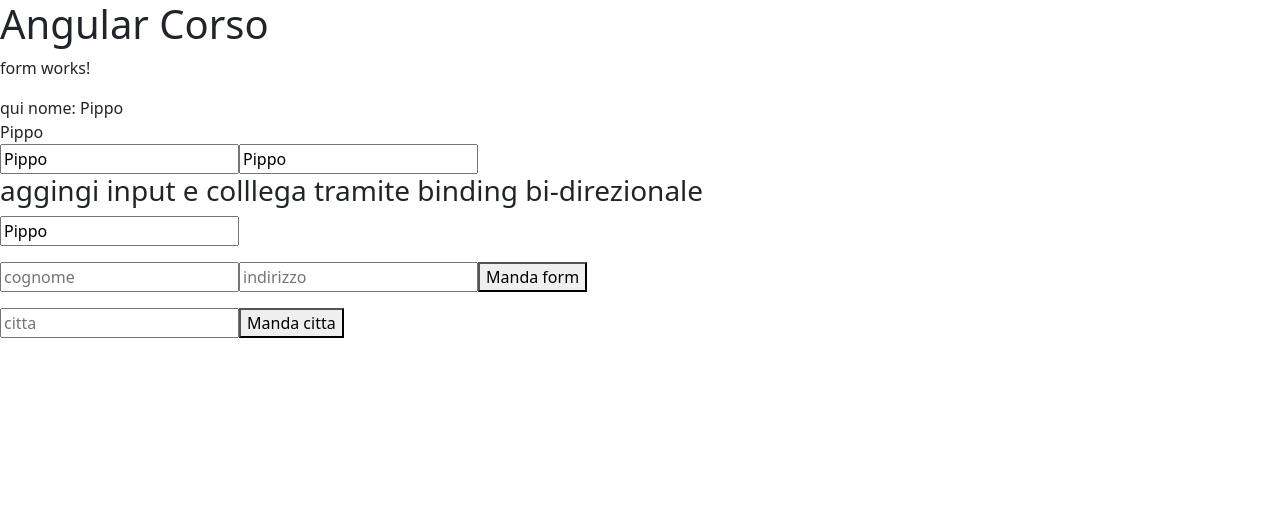
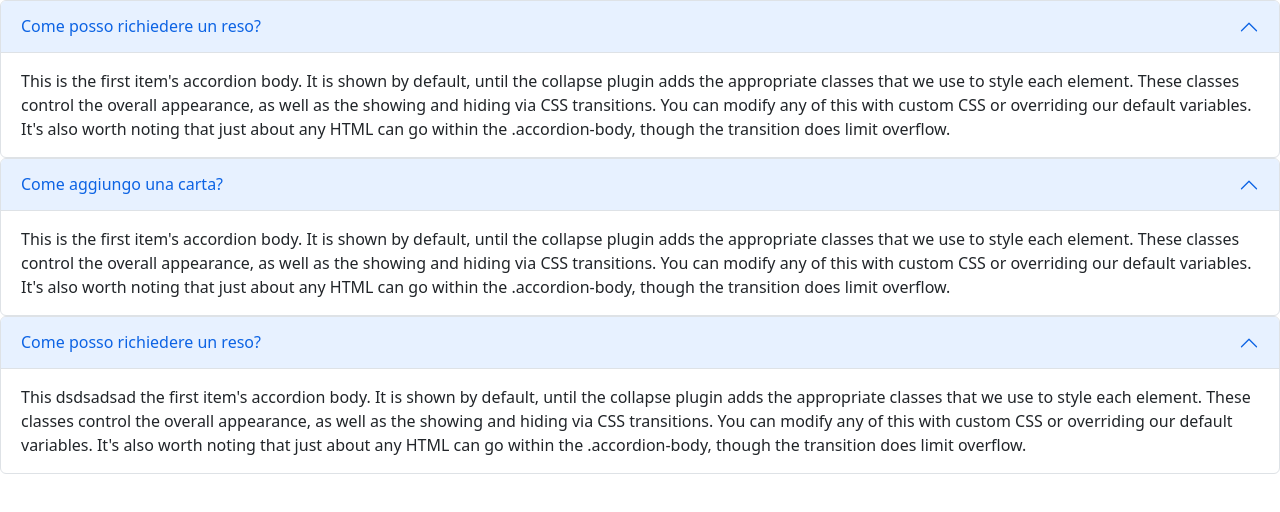
Before and after one commit to ironmanromeo/angular-corso, an Angular app: page / in a window 1280 px wide. Shown: the top 512 px of the page. Built offline with nearby package versions, Linux system fonts and the light colour scheme.

Commit message:
lezione 5 - esercizio accordion

```diff
--- a/angular.json
+++ b/angular.json
@@ -98,5 +98,8 @@
         }
       }
     }
+  },
+  "cli": {
+    "analytics": false
   }
 }
--- /dev/null
+++ b/src/app/accordion/accordion.component.html
@@ -0,0 +1,14 @@
+<div class="accordion" id="accordionPanelsStayOpenExample">
+  <div class="accordion-item" (click)="changeStatus()">
+    <h2 class="accordion-header" id="panelsStayOpen-headingOne">
+      <button class="accordion-button" type="button" data-bs-toggle="collapse" data-bs-target="#panelsStayOpen-collapseOne" aria-expanded="true" aria-controls="panelsStayOpen-collapseOne">
+        {{title}}
+      </button>
+    </h2>
+    <div id="panelsStayOpen-collapseOne" class="accordion-collapse collapse show" *ngIf="status" class="show">
+      <div class="accordion-body">
+        {{text}}
+      </div>
+    </div>
+  </div>
+</div>
--- /dev/null
+++ b/src/app/accordion/accordion.component.ts
@@ -0,0 +1,23 @@
+import { Component, Input } from '@angular/core';
+
+@Component({
+  selector: 'app-accordion',
+  templateUrl: './accordion.component.html',
+  styleUrls: ['./accordion.component.css']
+})
+export class AccordionComponent {
+
+  @Input() title = ""
+  @Input() text = ""
+
+  status = true
+
+  constructor() { }
+
+  changeStatus() {
+    this.status = !this.status
+
+  }
+
+
+}
--- a/src/app/app.component.html
+++ b/src/app/app.component.html
@@ -1,3 +1,4 @@
-<h1>Angular Corso</h1>
 
-<app-form></app-form>
+<app-accordion title="Come posso richiedere un reso?" text="This is the first item's accordion body. It is shown by default, until the collapse plugin adds the appropriate classes that we use to style each element. These classes control the overall appearance, as well as the showing and hiding via CSS transitions. You can modify any of this with custom CSS or overriding our default variables. It's also worth noting that just about any HTML can go within the .accordion-body, though the transition does limit overflow."></app-accordion>
+<app-accordion title="Come aggiungo una carta?" text="This is the first item's accordion body. It is shown by default, until the collapse plugin adds the appropriate classes that we use to style each element. These classes control the overall appearance, as well as the showing and hiding via CSS transitions. You can modify any of this with custom CSS or overriding our default variables. It's also worth noting that just about any HTML can go within the .accordion-body, though the transition does limit overflow."></app-accordion>
+<app-accordion title="Come posso richiedere un reso?" text="This dsdsadsad the first item's accordion body. It is shown by default, until the collapse plugin adds the appropriate classes that we use to style each element. These classes control the overall appearance, as well as the showing and hiding via CSS transitions. You can modify any of this with custom CSS or overriding our default variables. It's also worth noting that just about any HTML can go within the .accordion-body, though the transition does limit overflow."></app-accordion>
--- a/src/app/app.module.ts
+++ b/src/app/app.module.ts
@@ -11,6 +11,7 @@ import { FormComponent } from './form/form.component';
 
 import './training_javascript'
 import './training_typescript';
+import { AccordionComponent } from './accordion/accordion.component';
 
 @NgModule({
   declarations: [
@@ -18,6 +19,7 @@ import './training_typescript';
     PostsComponent,
     PostComponent,
     FormComponent,
+    AccordionComponent,
   ],
   imports: [
     BrowserModule,
```
Also changed, not shown: src/app/accordion/accordion.component.css (added).
